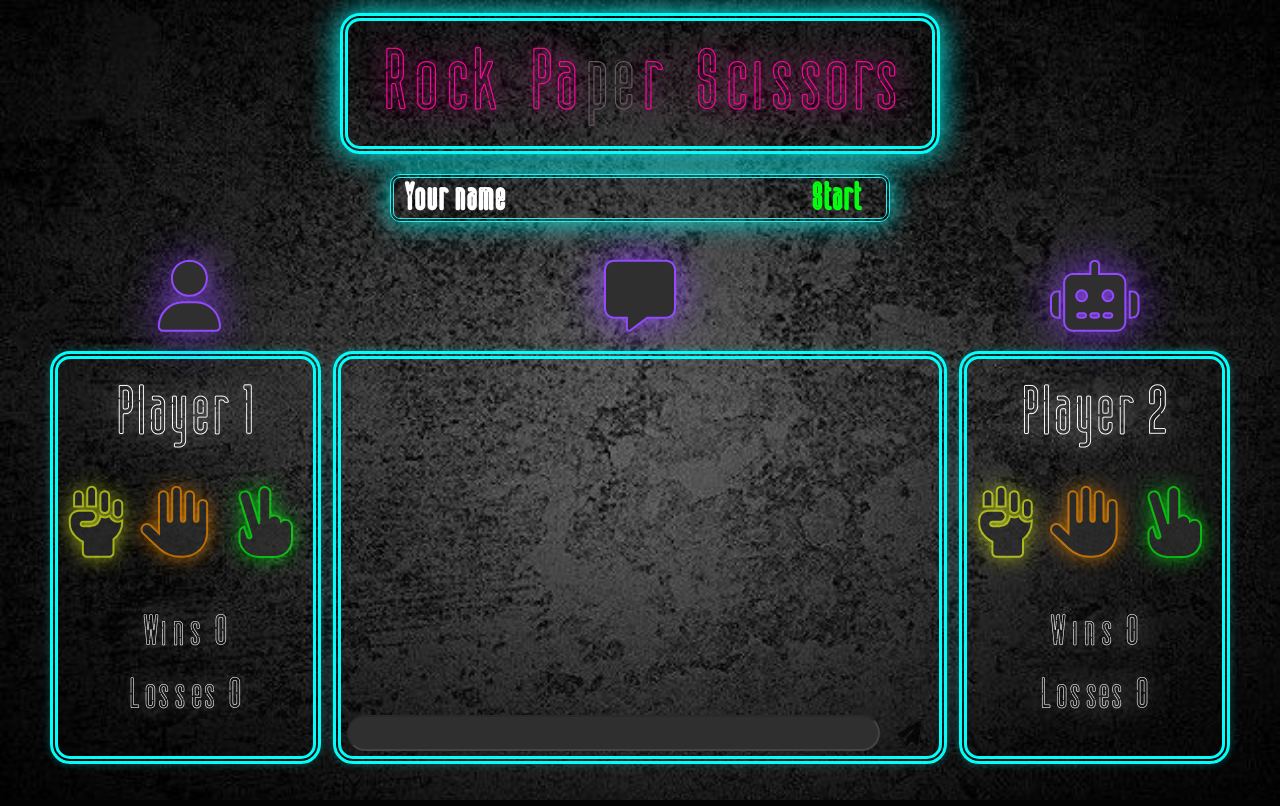
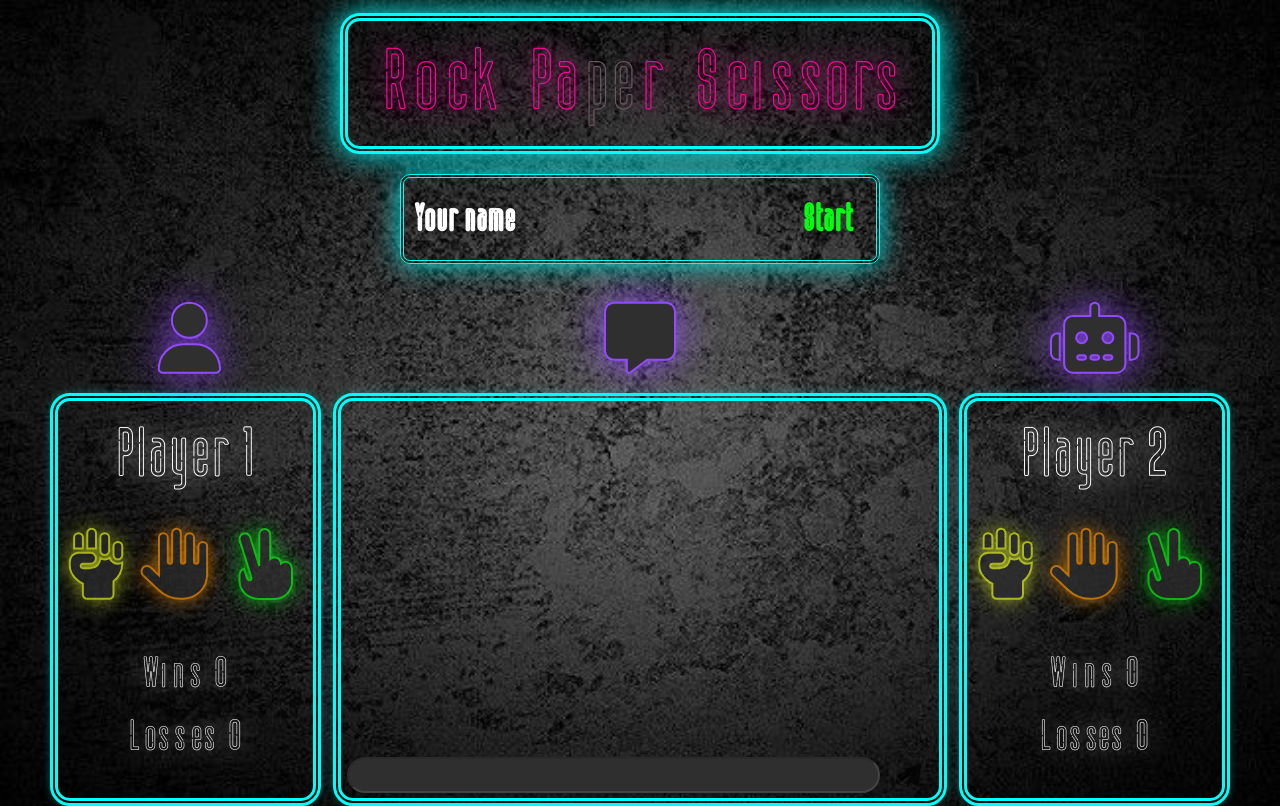
Before and after one commit to chehrona/RPS-Multiplayer, a plain HTML site: page index.html in a window 1280 px wide. Drawn offline with nearby package versions, Linux system fonts and the light colour scheme; no server answers.

Commit message:
Update rps.css

```diff
--- a/assets/css/rps.css
+++ b/assets/css/rps.css
@@ -680,10 +680,9 @@ i {
   }
 
   #playerName {
-    width: 500px;
+    width: 480px;
     margin-bottom: 3%;
     margin-top: 20px;
-    height: 48px;
     padding-top: 2px;
     padding-bottom: 2px;
     border-radius: 10px;
```
